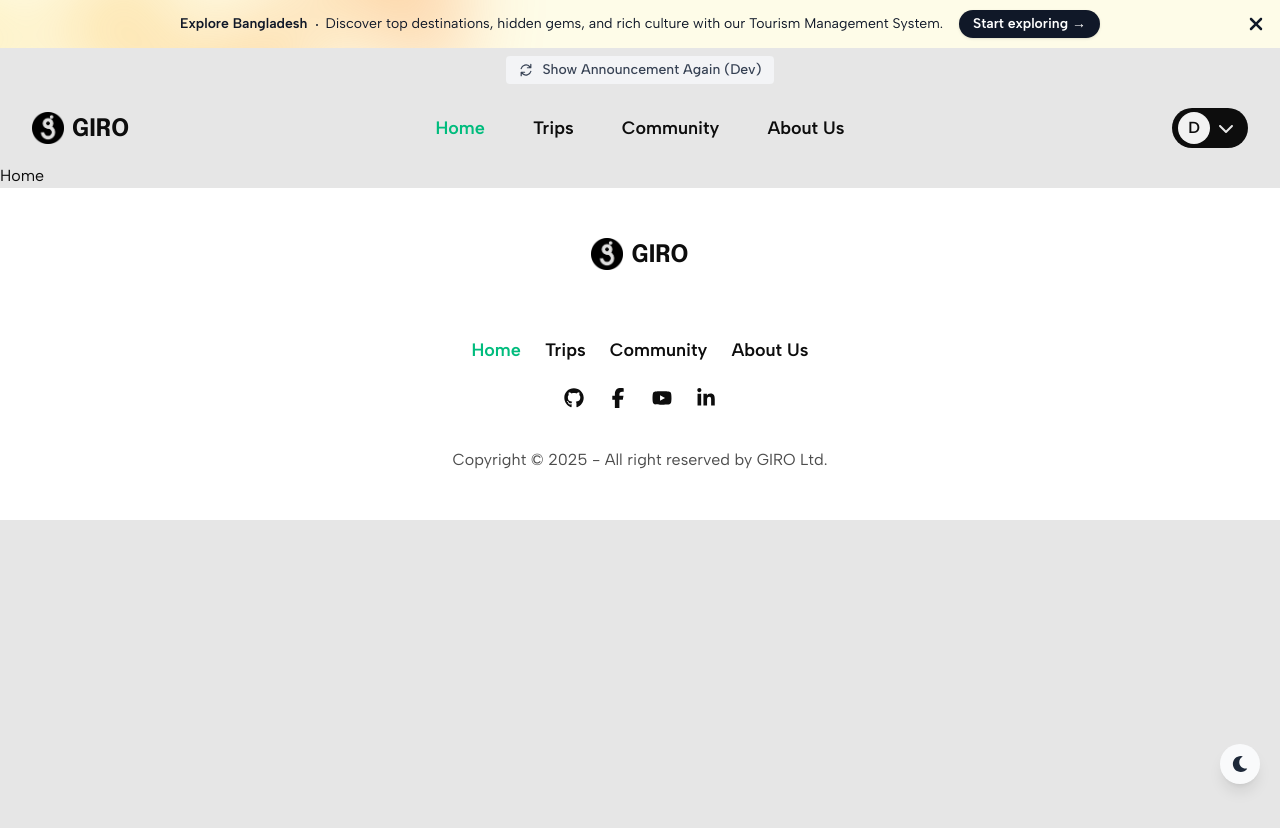
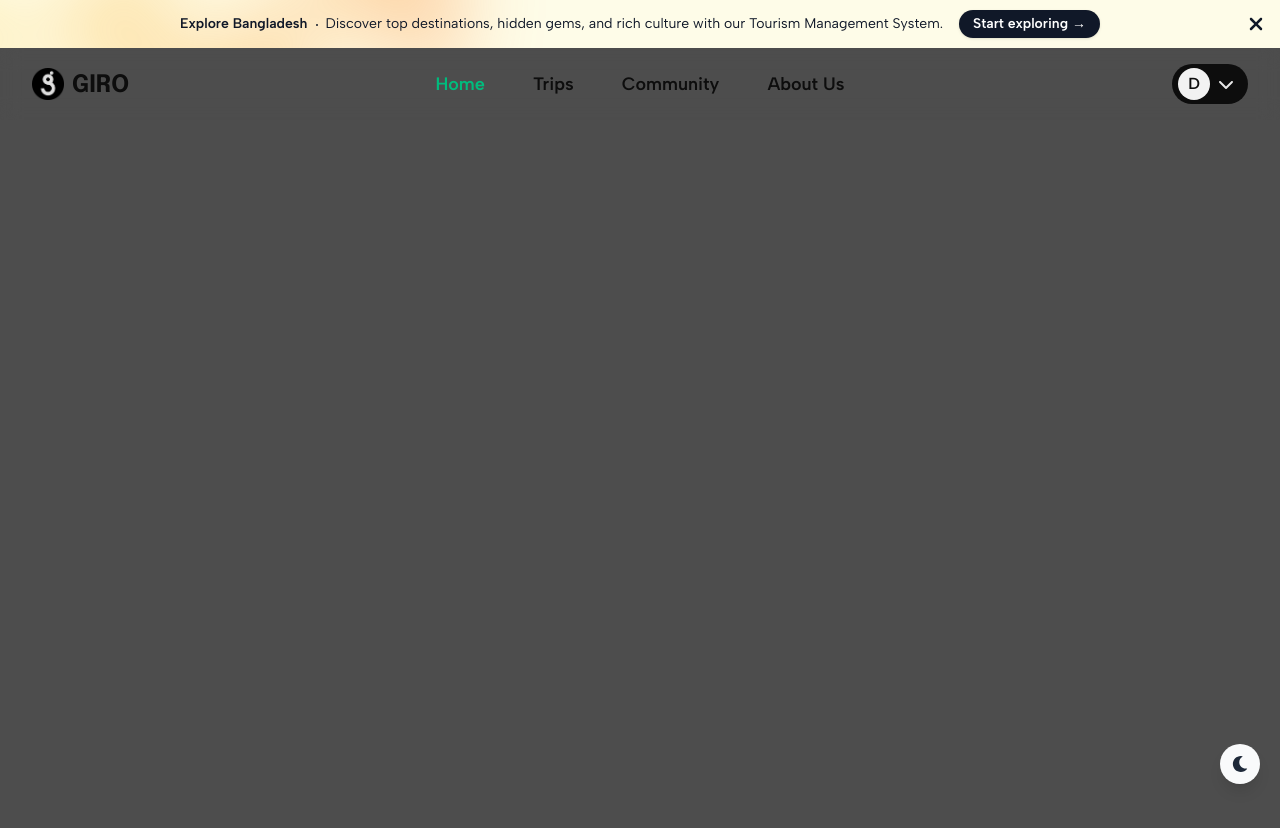
Before and after one commit to dhurjoy-paul/giro, a React (Vite) app: page / in a window 1280 px wide. Shown: the top 828 px of the page. Built offline with nearby package versions, Linux system fonts and the light colour scheme; a web font is replaced by a local one.

Commit message:
Added Fuctional Navbar

```diff
--- a/src/components/Navbar.jsx
+++ b/src/components/Navbar.jsx
@@ -1,10 +1,12 @@
-// Navbar.jsx
 import { Dialog, DialogPanel } from '@headlessui/react';
-import { useState } from 'react';
+import { motion } from 'framer-motion';
+import { useEffect, useRef, useState } from 'react';
 import { FaBars, FaCircleInfo, FaPaperPlane, FaXmark } from "react-icons/fa6";
 import { HiHome, HiOutlineLogin } from "react-icons/hi";
 import { RiUserCommunityFill } from "react-icons/ri";
 import { NavLink } from 'react-router';
+import useNavbarBehavior from '../hooks/useNavbarBehavior';
+import Announcement from './ui/Announcement';
 import Button from './ui/Button';
 import Heading from './ui/Heading';
 import MenuItem from './ui/MenuItem';
@@ -18,8 +20,38 @@ const menuItems = [
 ]
 
 export default function Navbar() {
-  const [mobileMenuOpen, setMobileMenuOpen] = useState(false)
+  const [showAnnouncement, setShowAnnouncement] = useState(false);
+  const { isNavbarVisible, isAtTop } = useNavbarBehavior();
+  const [mobileMenuOpen, setMobileMenuOpen] = useState(false);
 
+  // Ref and state to track announcement height dynamically
+  const announcementRef = useRef(null);
+  const [announcementHeight, setAnnouncementHeight] = useState(0);
+
+  // for announcement show or not
+  useEffect(() => {
+    const dismissed = localStorage.getItem('announcementDismissed');
+    if (!dismissed) {
+      setShowAnnouncement(true);
+    }
+  }, []);
+
+  useEffect(() => {
+    function updateHeight() {
+      if (announcementRef.current) {
+        setAnnouncementHeight(announcementRef.current.offsetHeight);
+      } else {
+        setAnnouncementHeight(0);
+      }
+    }
+
+    updateHeight();
+
+    window.addEventListener('resize', updateHeight);
+    return () => window.removeEventListener('resize', updateHeight);
+  }, [showAnnouncement]);
+
+  // User example
   const user = {
     name: 'Dhurjoy',
     email: 'dhurjoy@paul.com',
@@ -28,8 +60,28 @@ export default function Navbar() {
   // const user = false
 
   return (
-    <header className="bg-transparent">
-      <nav className="relative mx-auto flex max-w-7xl items-center justify-between px-6 py-4 md:px-8">
+    <>
+      {showAnnouncement && (
+        <section ref={announcementRef} className="relative z-50">
+          <Announcement setShowAnnouncement={setShowAnnouncement} />
+        </section>
+      )}
+      <motion.header
+        initial={{ y: 0 }}
+        animate={{ y: isNavbarVisible ? 0 : '-100%' }}
+        transition={{ duration: 0.3, ease: 'easeInOut' }}
+        className={`
+    fixed w-full z-40
+    ${isAtTop ? 'bg-transparent' : 'bg-menu'}
+  `}
+        style={{
+          top: showAnnouncement && isAtTop ? `${announcementHeight}px` : '0px',
+          backdropFilter: 'blur(10px)',
+          WebkitBackdropFilter: 'blur(10px)',
+        }}
+      >
+
+        <nav className="mx-auto max-w-7xl px-6 py-4 md:px-8 flex items-center justify-between">
           {/* Logo */}
           <Heading />
 
@@ -93,6 +145,7 @@ export default function Navbar() {
             </div>
           </DialogPanel>
         </Dialog>
-    </header>
+      </motion.header>
+    </>
   )
 }
--- a/src/components/ui/Announcement.jsx
+++ b/src/components/ui/Announcement.jsx
@@ -1,31 +1,15 @@
-import { ArrowPathIcon } from '@heroicons/react/20/solid';
 import { AnimatePresence, motion } from 'framer-motion';
-import { useEffect, useState } from 'react';
 import { FaXmark } from "react-icons/fa6";
 import { Link } from 'react-router';
 
-export default function Announcement() {
-  const [isVisible, setIsVisible] = useState(false)
-
-  useEffect(() => {
-    const dismissed = localStorage.getItem('announcementDismissed')
-    if (!dismissed) setIsVisible(true)
-  }, [])
-
+export default function Announcement({ setShowAnnouncement }) {
   const handleDismiss = () => {
-    setIsVisible(false)
-    localStorage.setItem('announcementDismissed', 'true')
-  }
-
-  const resetDismiss = () => {
-    localStorage.removeItem('announcementDismissed')
-    setIsVisible(true)
-  }
+    setShowAnnouncement(false);
+    localStorage.setItem('announcementDismissed', 'true');
+  };
 
   return (
-    <>
     <AnimatePresence>
-        {isVisible && (
       <motion.div
         initial={{ opacity: 0, y: -20 }}
         animate={{ opacity: 1, y: 0 }}
@@ -33,28 +17,36 @@ export default function Announcement() {
         transition={{ duration: 0.4 }}
         className="relative isolate flex items-center gap-x-6 overflow-hidden bg-yellow-50 px-6 py-2.5 sm:px-3.5 sm:before:flex-1"
       >
-            {/* Background blur shapes */}
-            <div aria-hidden="true"
+        {/* Background gradient blur shapes */}
+        <div
+          aria-hidden="true"
           className="absolute top-1/2 left-[max(-7rem,calc(50%-52rem))] -z-10 -translate-y-1/2 transform-gpu blur-2xl"
         >
-              <div className="aspect-577/310 w-144.25 bg-gradient-to-r from-[#facc15] to-[#f97316] opacity-30"
+          <div
+            className="aspect-577/310 w-144.25 bg-gradient-to-r from-[#facc15] to-[#f97316] opacity-30"
             style={{
-                  clipPath: 'polygon(74.8% 41.9%, 97.2% 73.2%, 100% 34.9%, 92.5% 0.4%, 87.5% 0%, 75% 28.6%, 58.5% 54.6%, 50.1% 56.8%, 46.9% 44%, 48.3% 17.4%, 24.7% 53.9%, 0% 27.9%, 11.9% 74.2%, 24.9% 54.1%, 68.6% 100%, 74.8% 41.9%)',
-                }} />
+              clipPath:
+                'polygon(74.8% 41.9%, 97.2% 73.2%, 100% 34.9%, 92.5% 0.4%, 87.5% 0%, 75% 28.6%, 58.5% 54.6%, 50.1% 56.8%, 46.9% 44%, 48.3% 17.4%, 24.7% 53.9%, 0% 27.9%, 11.9% 74.2%, 24.9% 54.1%, 68.6% 100%, 74.8% 41.9%)',
+            }}
+          />
         </div>
 
-            {/* Text and CTA */}
+        {/* Content */}
         <div className="flex flex-wrap items-center gap-x-4 gap-y-2">
           <p className="text-sm/6 text-gray-900">
             <strong className="font-semibold">Explore Bangladesh</strong>
-                <svg viewBox="0 0 2 2" aria-hidden="true" className="mx-2 inline size-0.5 fill-current">
+            <svg
+              viewBox="0 0 2 2"
+              aria-hidden="true"
+              className="mx-2 inline size-0.5 fill-current"
+            >
               <circle r={1} cx={1} cy={1} />
             </svg>
             Discover top destinations, hidden gems, and rich culture with our Tourism Management System.
           </p>
           <Link
             href="/trips"
-                className="flex-none rounded-full bg-gray-900 px-3.5 py-1 text-sm font-semibold text-white shadow-sm hover:bg-gray-700 focus-visible:outline-2 focus-visible:outline-offset-2 focus-visible:outline-gray-900"
+            className="flex-none rounded-full bg-gray-900 px-3.5 py-1 text-sm font-semibold text-white shadow-sm hover:bg-gray-700"
           >
             Start exploring <span aria-hidden="true">&rarr;</span>
           </Link>
@@ -72,19 +64,6 @@ export default function Announcement() {
           </button>
         </div>
       </motion.div>
-        )}
     </AnimatePresence>
-
-      {/* DEV Reset Button */}
-      <div className="p-2 flex justify-center">
-        <button
-          onClick={resetDismiss}
-          className="inline-flex items-center gap-2 rounded bg-gray-100 px-3 py-1 text-sm font-medium text-gray-700 hover:bg-gray-200"
-        >
-          <ArrowPathIcon className="h-4 w-4" />
-          Show Announcement Again (Dev)
-        </button>
-      </div>
-    </>
-  )
+  );
 }
--- /dev/null
+++ b/src/hooks/useNavbarBehavior.js
@@ -0,0 +1,47 @@
+import { useCallback, useEffect, useState } from "react";
+
+export default function useNavbarBehavior() {
+  const NAVBAR_HEIGHT = 80;
+  const SCROLL_THRESHOLD = 80;
+
+  const [isNavbarVisible, setIsNavbarVisible] = useState(true);
+  const [showAnnouncement, setShowAnnouncement] = useState(false);
+  const [lastScrollY, setLastScrollY] = useState(0);
+  const [isAtTop, setIsAtTop] = useState(true);
+
+  // Sync announcement on mount
+  useEffect(() => {
+    const dismissed = localStorage.getItem('announcementDismissed');
+    if (!dismissed) {
+      setShowAnnouncement(true);
+    }
+  }, []);
+
+  const handleScroll = useCallback(() => {
+    const currentScrollY = window.scrollY;
+    const isScrollingDown = currentScrollY > lastScrollY;
+
+    setIsAtTop(currentScrollY <= SCROLL_THRESHOLD);
+
+    if (currentScrollY < NAVBAR_HEIGHT) {
+      setIsNavbarVisible(true);
+    } else {
+      setIsNavbarVisible(!isScrollingDown);
+    }
+
+    setLastScrollY(currentScrollY);
+  }, [lastScrollY]);
+
+  useEffect(() => {
+    setLastScrollY(window.scrollY);
+    window.addEventListener("scroll", handleScroll);
+    return () => window.removeEventListener("scroll", handleScroll);
+  }, [handleScroll]);
+
+  return {
+    isNavbarVisible,
+    isAtTop,
+    showAnnouncement,
+    setShowAnnouncement,
+  };
+}
--- a/src/layouts/MainLayout.jsx
+++ b/src/layouts/MainLayout.jsx
@@ -1,8 +1,6 @@
-import { Outlet } from "react-router"
 import ScrollToHashElement from "..//utils/ScrollToHashElement"
 import Footer from "../components/Footer"
 import Navbar from "../components/Navbar"
-import Announcement from "../components/ui/Announcement"
 import GoTopBtn from "../components/ui/GoTopBtn"
 import ThemeToggle from "../components/ui/ThemeToggle"
 import ThemeProvider from "../contexts/ThemeContext"
@@ -11,10 +9,12 @@ const MainLayout = () => {
   return (
     <ThemeProvider>
       <ScrollToHashElement />
-      <main className="bg-bg-dark min-h-[200vh]">
-        <Announcement />
+      <main className="bg-bg-dark">
         <Navbar />
-        <Outlet />
+        {/* <Outlet /> */}
+        <div className="min-h-[800vh] bg-text-muted flex justify-center items-center text-text font-bold">
+          banner
+        </div>
 
         <section className="fixed bottom-4 right-0 -translate-x-1/2 z-500 flex flex-col items-center space-y-2">
           <GoTopBtn />
```
Lines whose indentation alone changed are shown as unchanged.
